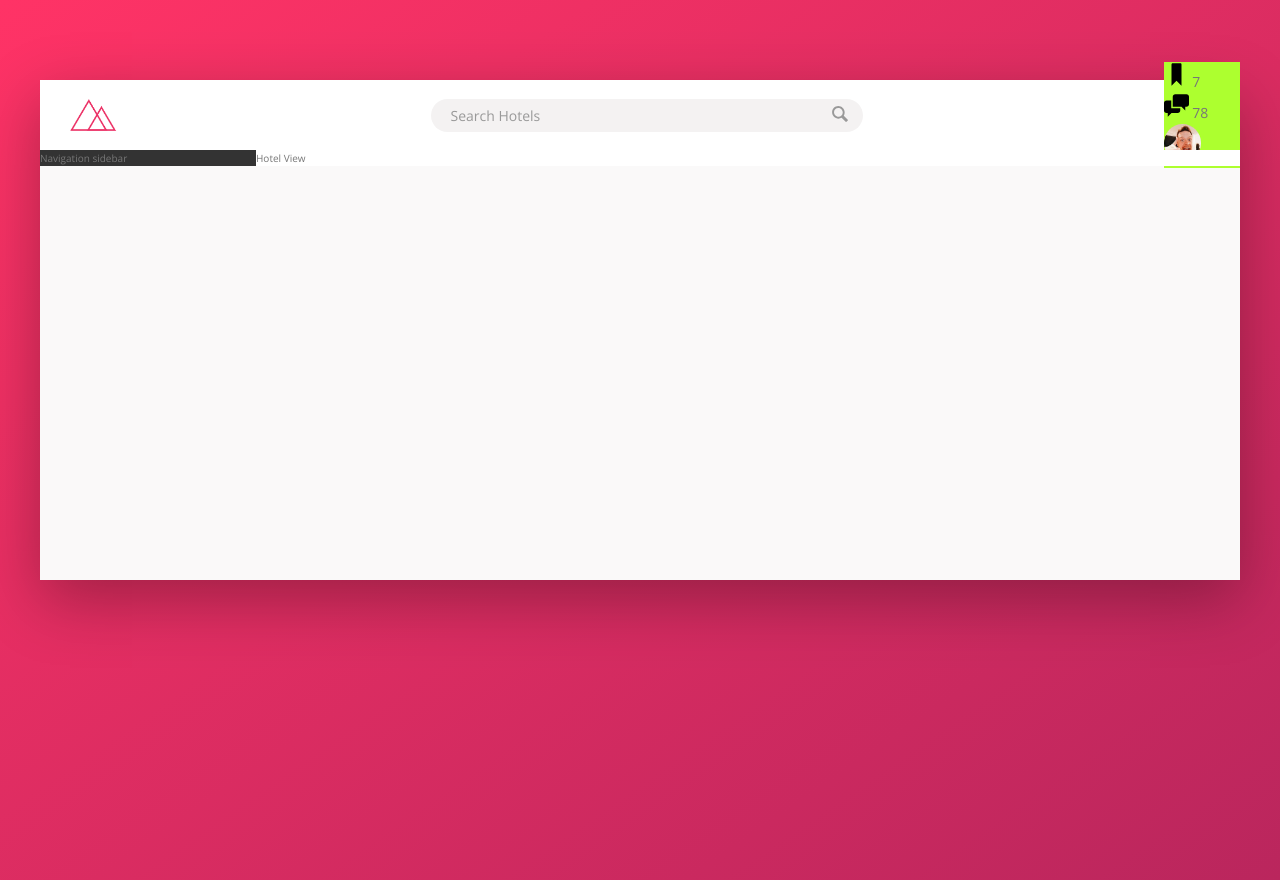
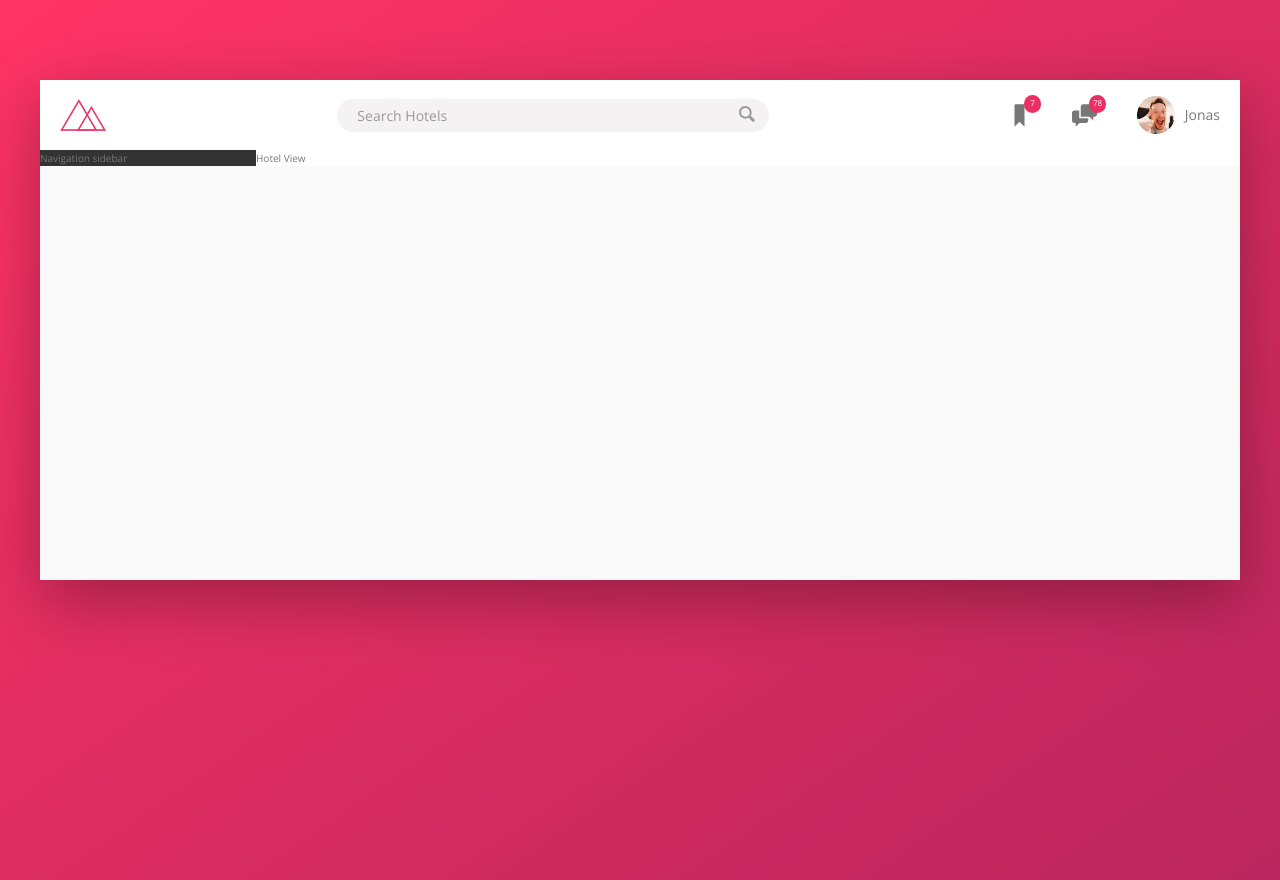
Before and after one commit to ucadena07/Advanced_CSS, a website: page Trillio/index.html in a window 1280 px wide. Drawn offline with nearby package versions, Linux system fonts and the light colour scheme.

Commit message:
trillio header part 3

```diff
--- a/Trillio/sass/_component.scss
+++ b/Trillio/sass/_component.scss
@@ -2,7 +2,7 @@
 //LOGO
 .logo {
     height: 3.25rem;
-    margin-left: 3rem;
+    margin-left: 2rem;
 }
 
 /////////////////////////////////
@@ -64,26 +64,51 @@
 /////////////////////////////////
 //USER NAV
 .user-nav {
-    background-color: greenyellow;
+    display: flex;
+    align-items: center;
+    align-self: stretch;
+
+    & > * {
+        padding: 0 2rem;
+        cursor: pointer;
+        height: 100%;
+        display: flex;
+        align-items: center;
+    }
+
+    & > *:hover {
+        background-color: var(--color-grey-light-2);
+    }
+
     &__icon-box {
-
+        position: relative;
     }
 
     &__icon {
         height: 2.5rem;
         width: 2.5rem;
+        fill: var(--color-grey-dark-2);
+
     }
 
     &__notification {
-
-    }
-
-    &__user {
-
+        font-size: .8rem;
+        height: 1.75rem;
+        width: 1.75rem;
+        border-radius: 50%;
+        background-color: var(--color-primary);
+        color: #fff;
+        position: absolute;
+        top:1.5rem;
+        right: 1.1rem;
+        display: flex;
+        justify-content: center;
+        align-items: center;
     }
 
     &__user-photo {
         height: 3.75rem;
         border-radius: 50%;
+        margin-right: 1rem;
     }
 }
```
Also changed, not shown: Trillio/css/style.css.
